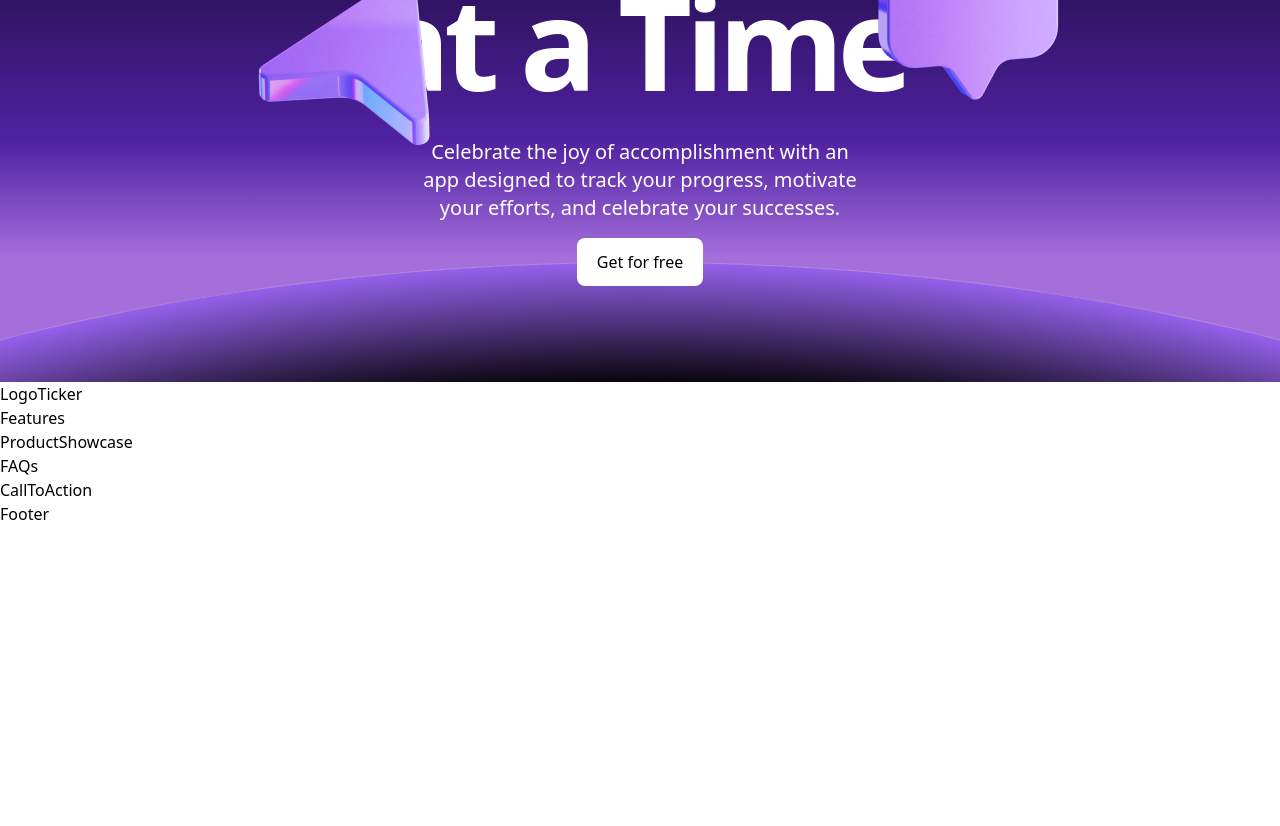
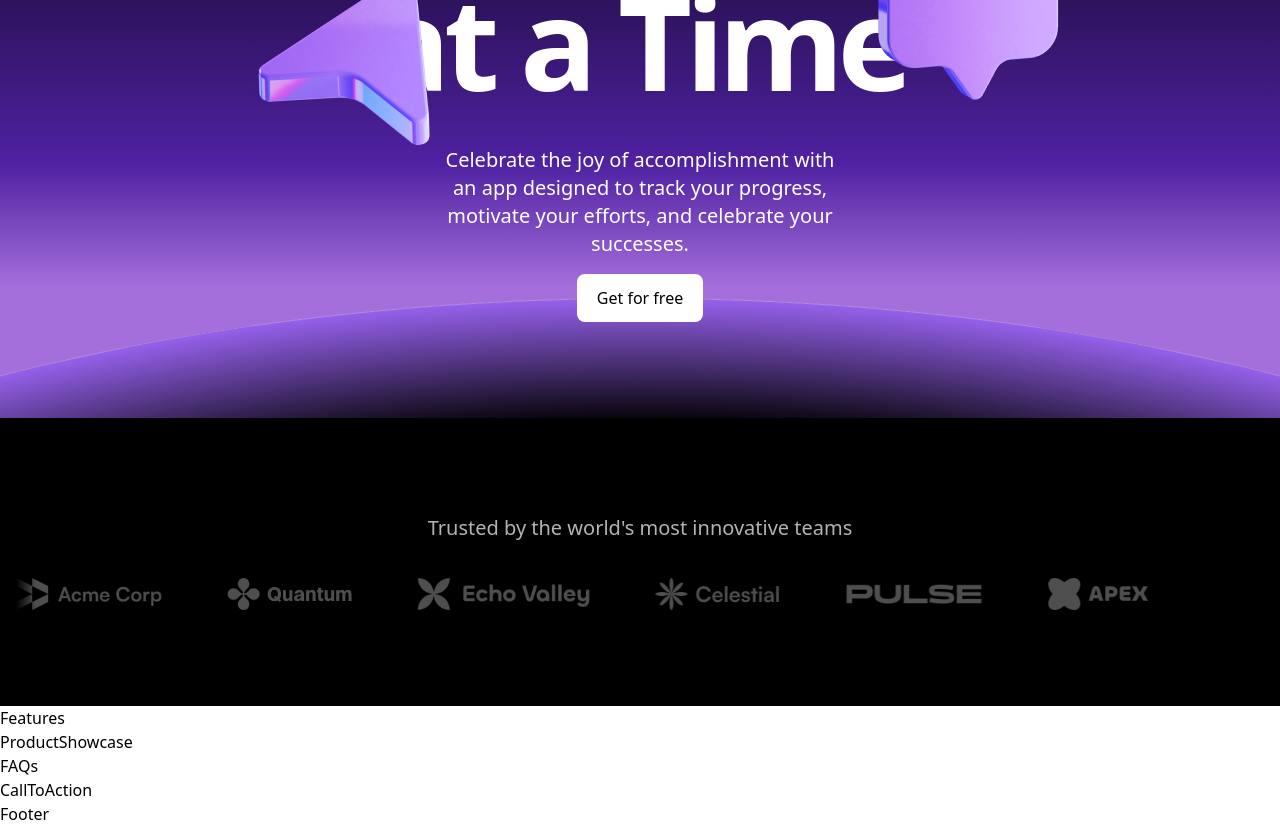
Before and after one commit to virendrapatil24/onetask, a Next.js app: page / in a window 1280 px wide. Shown: the part 440-1266 px from the top of the page. Before the commit the page ends 966 px from the top, so only its background shows below. Built offline with nearby package versions, Linux system fonts and the light colour scheme.

Commit message:
adds logo ticker section

```diff
--- a/src/components/Hero.tsx
+++ b/src/components/Hero.tsx
@@ -45,7 +45,7 @@
           </div>
         </div>
         <div className="flex items-center justify-center">
-          <p className="text-center text-xl mt-8 max-w-md">
+          <p className="text-center text-xl mt-8 sm:mt-10 max-w-md px-6">
             Celebrate the joy of accomplishment with an app designed to track
             your progress, motivate your efforts, and celebrate your successes.
           </p>
--- a/src/components/LogoTicker.tsx
+++ b/src/components/LogoTicker.tsx
@@ -1,7 +1,43 @@
 import React from "react";
+import acmeLogo from "../assets/images/acme.png";
+import quantumLogo from "../assets/images/quantum.png";
+import echoLogo from "../assets/images/echo.png";
+import celestialLogo from "../assets/images/celestial.png";
+import pulseLogo from "../assets/images/pulse.png";
+import apexLogo from "../assets/images/apex.png";
+import Image from "next/image";
+
+const images = [
+  { src: acmeLogo, alt: "Acme Logo" },
+  { src: quantumLogo, alt: "Quantum Logo" },
+  { src: echoLogo, alt: "Echo Logo" },
+  { src: celestialLogo, alt: "Celestial Logo" },
+  { src: pulseLogo, alt: "Pulse Logo" },
+  { src: apexLogo, alt: "Apex Logo" },
+];
 
 const LogoTicker = () => {
-  return <div>LogoTicker</div>;
+  return (
+    <div className="bg-black py-[72px] sm:py-24">
+      <div className="container">
+        <h2 className="text-xl text-center text-white/70 px-6">
+          Trusted by the world&apos;s most innovative teams
+        </h2>
+        <div className="overflow-hidden mt-9 before:content-[''] after:content-[''] before:absolute after:absolute before:h-full after:h-full before:w-5 after:w-5 relative after:right-0 before:left-0 before:top-0 after:top-0 before:bg-[linear-gradient(to_right,#000,rgb(0,0,0,0))] after:bg-[linear-gradient(to_left,#000,rgb(0,0,0,0))]">
+          <div className="flex gap-16">
+            {images.map(({ src, alt }) => (
+              <Image
+                src={src}
+                alt={alt}
+                key={alt}
+                className="flex-none h-8 w-auto"
+              />
+            ))}
+          </div>
+        </div>
+      </div>
+    </div>
+  );
 };
 
 export default LogoTicker;
```
